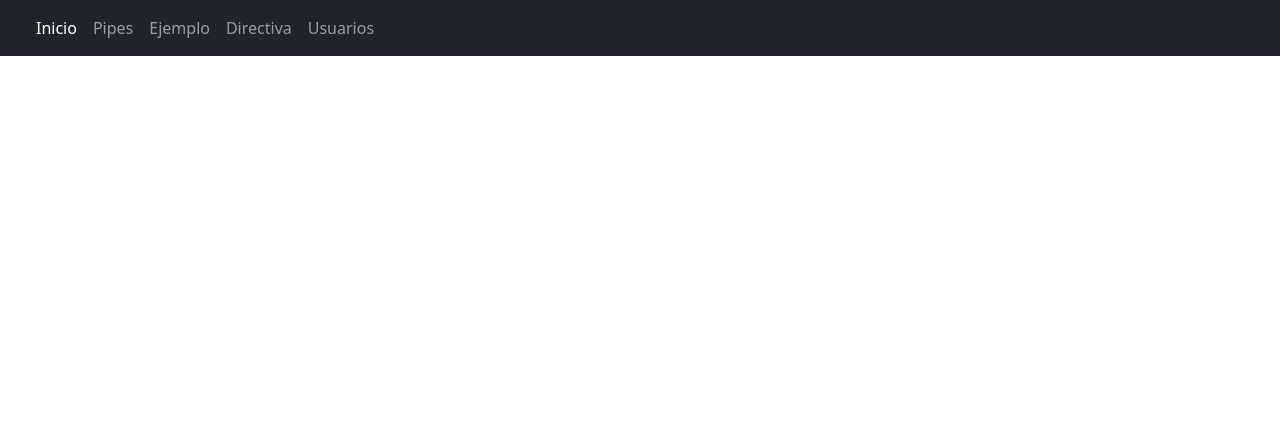
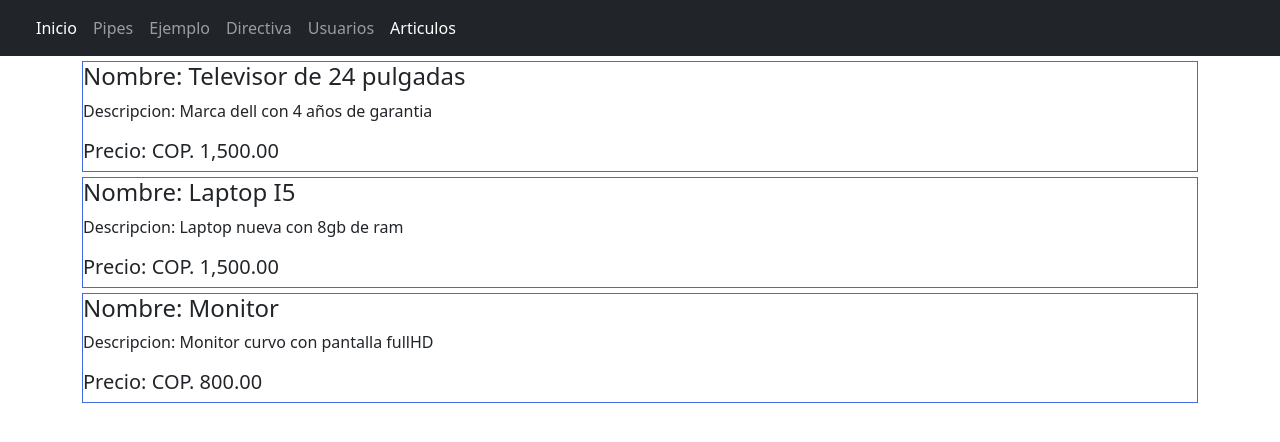
Before and after one commit to Katamus/holaMundo, an Angular app: page /articulo in a window 1280 px wide. Before the commit this address led to /. Shown: the top 442 px of the page. Built offline with nearby package versions, Linux system fonts and the light colour scheme.

Commit message:
65. creacion de articulos y articulos-detalle para ejemplo de pasar parametros

```diff
--- a/src/app/app-routing.module.ts
+++ b/src/app/app-routing.module.ts
@@ -8,6 +8,7 @@ import { TitulosComponent } from './titulos/titulos.component';
 import { UsuariosComponent } from './usuarios/usuarios.component';
 import { UsuariosAgregarComponent } from './usuarios/usuarios-agregar/usuarios-agregar.component';
 import { UsuariosEditarComponent } from './usuarios/usuarios-editar/usuarios-editar.component';
+import { ArticuloComponent } from './articulo/articulo.component';
 
 
 const routes: Routes = [
@@ -22,7 +23,9 @@ const routes: Routes = [
     },{
       path: "editar", component : UsuariosEditarComponent
     }
-  ] }
+  ] },{
+    path: "articulo", component :ArticuloComponent
+  }
 ];
 
 @NgModule({
--- a/src/app/app.module.ts
+++ b/src/app/app.module.ts
@@ -14,6 +14,8 @@ import { EncabezadoComponent } from './encabezado/encabezado.component';
 import { UsuariosComponent } from './usuarios/usuarios.component';
 import { UsuariosEditarComponent } from './usuarios/usuarios-editar/usuarios-editar.component';
 import { UsuariosAgregarComponent } from './usuarios/usuarios-agregar/usuarios-agregar.component';
+import { ArticuloComponent } from './articulo/articulo.component';
+import { ArticuloDetalleComponent } from './articulo-detalle/articulo-detalle.component';
 @NgModule({
   declarations: [
     AppComponent,
@@ -26,7 +28,9 @@ import { UsuariosAgregarComponent } from './usuarios/usuarios-agregar/usuarios-a
     EncabezadoComponent,
     UsuariosComponent,
     UsuariosEditarComponent,
-    UsuariosAgregarComponent
+    UsuariosAgregarComponent,
+    ArticuloComponent,
+    ArticuloDetalleComponent
   ],
   imports: [
     BrowserModule,
--- /dev/null
+++ b/src/app/articulo-detalle/articulo-detalle.component.html
@@ -0,0 +1 @@
+<p>articulo-detalle works!</p>
--- /dev/null
+++ b/src/app/articulo-detalle/articulo-detalle.component.ts
@@ -0,0 +1,15 @@
+import { Component, OnInit } from '@angular/core';
+
+@Component({
+  selector: 'app-articulo-detalle',
+  templateUrl: './articulo-detalle.component.html',
+  styleUrls: ['./articulo-detalle.component.scss']
+})
+export class ArticuloDetalleComponent implements OnInit {
+
+  constructor() { }
+
+  ngOnInit(): void {
+  }
+
+}
--- /dev/null
+++ b/src/app/articulo/articulo.component.html
@@ -0,0 +1,7 @@
+<div  class="container" >
+    <div class="articulos" *ngFor="let articulo of articulos" >
+        <h4>Nombre: {{articulo.nombre}}</h4>
+        <p>Descripcion: {{articulo.descripcion}}</p>
+        <h5>Precio: {{articulo.precio | currency: 'COP. '}}</h5>
+    </div>
+</div>
--- /dev/null
+++ b/src/app/articulo/articulo.component.scss
@@ -0,0 +1,4 @@
+.articulos{
+    margin-top: 5px;
+    border: 1px solid royalblue;
+}
--- /dev/null
+++ b/src/app/articulo/articulo.component.ts
@@ -0,0 +1,40 @@
+import { Component, OnInit } from '@angular/core';
+
+interface articulo{
+  nombre:string,
+  descripcion:string,
+  precio:number
+}
+
+@Component({
+  selector: 'app-articulo',
+  templateUrl: './articulo.component.html',
+  styleUrls: ['./articulo.component.scss']
+})
+export class ArticuloComponent implements OnInit {
+  articulos: Array<articulo> = new Array<articulo>();
+  constructor() { }
+
+  ngOnInit(): void {
+
+    this.articulos.push({
+      nombre:'Televisor de 24 pulgadas',
+      descripcion: 'Marca dell con 4 años de garantia',
+      precio:1500
+    },{
+      nombre:'Laptop I5',
+      descripcion: 'Laptop nueva con 8gb de ram',
+      precio:1500
+    },{
+      nombre:'Monitor',
+      descripcion: 'Monitor curvo con pantalla fullHD',
+      precio:800
+    }
+
+
+
+    );
+
+  }
+
+}
--- a/src/app/encabezado/encabezado.component.ts
+++ b/src/app/encabezado/encabezado.component.ts
@@ -44,8 +44,14 @@ export class EncabezadoComponent implements OnInit {
     activo: false,
     estado:true,
     nombre:"Usuarios",
-    id:4,
+    id:5,
     ruta:"/usuarios"
+  },{
+    activo: false,
+    estado:true,
+    nombre:"Articulos",
+    id:6,
+    ruta:"/articulo"
   }
 ];
 
```
Also changed, not shown: src/app/articulo-detalle/articulo-detalle.component.scss (added), 2 other files (tests, documents, lock files or other folders).
